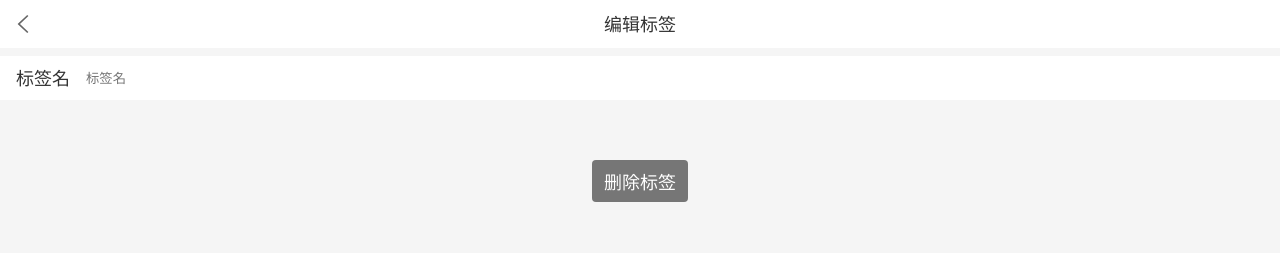
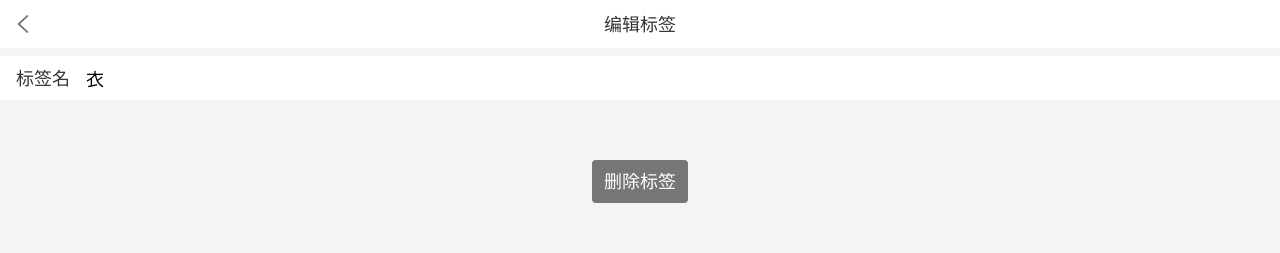
Before and after one commit to JamesLHY/xiaobai--notePad-react-, a React app: page /#/tags/1 in a window 1280 px wide. Shown: the top 253 px of the page. Built offline with nearby package versions, Linux system fonts and the light colour scheme.

Commit message:
Tag.tsx 的样式完成

```diff
--- a/src/index.scss
+++ b/src/index.scss
@@ -14,8 +14,8 @@
   line-height: 1.5;
   background: #f5f5f5;
 }
-button{
-  font-family: inherit;
+button,input{
+  font: inherit;
 }
 :focus{
   outline: none;
--- a/src/views/Tag.tsx
+++ b/src/views/Tag.tsx
@@ -25,7 +25,7 @@
 padding: 0 16px;
 margin-top: 8px
 `;
-const Tag: React.FC = (props) => {
+const Tag: React.FC = () => {
     const {findTag} = useTags();
     let {id} = useParams<Params>();
     const tag = findTag(parseInt(id));
@@ -37,7 +37,7 @@
                 <Icon/>
             </TopBar>
             <InputWrapper>
-               <Input label='标签名' type='text' placeholder='标签名'/>
+               <Input label='标签名' type='text' placeholder='标签名' value={tag.name}/>
             </InputWrapper>
             <Center>
                 <Space/>
```
